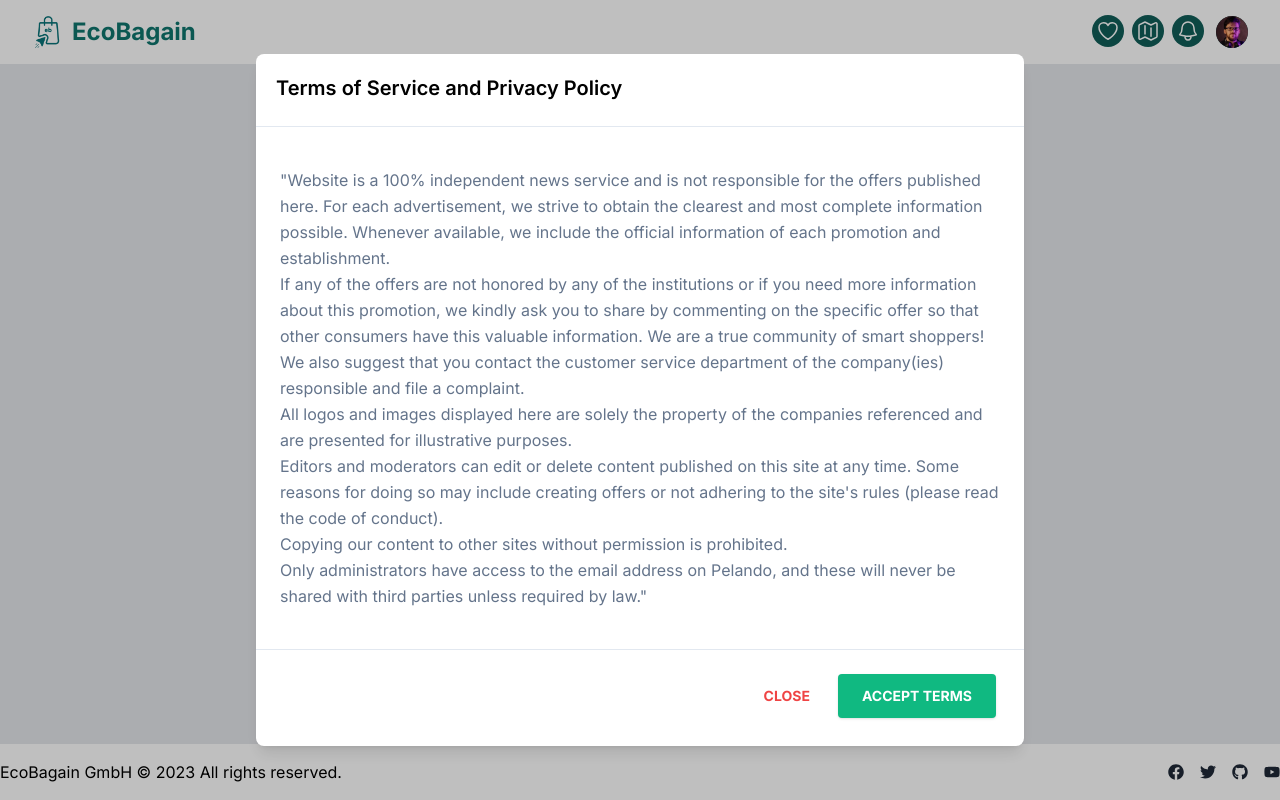
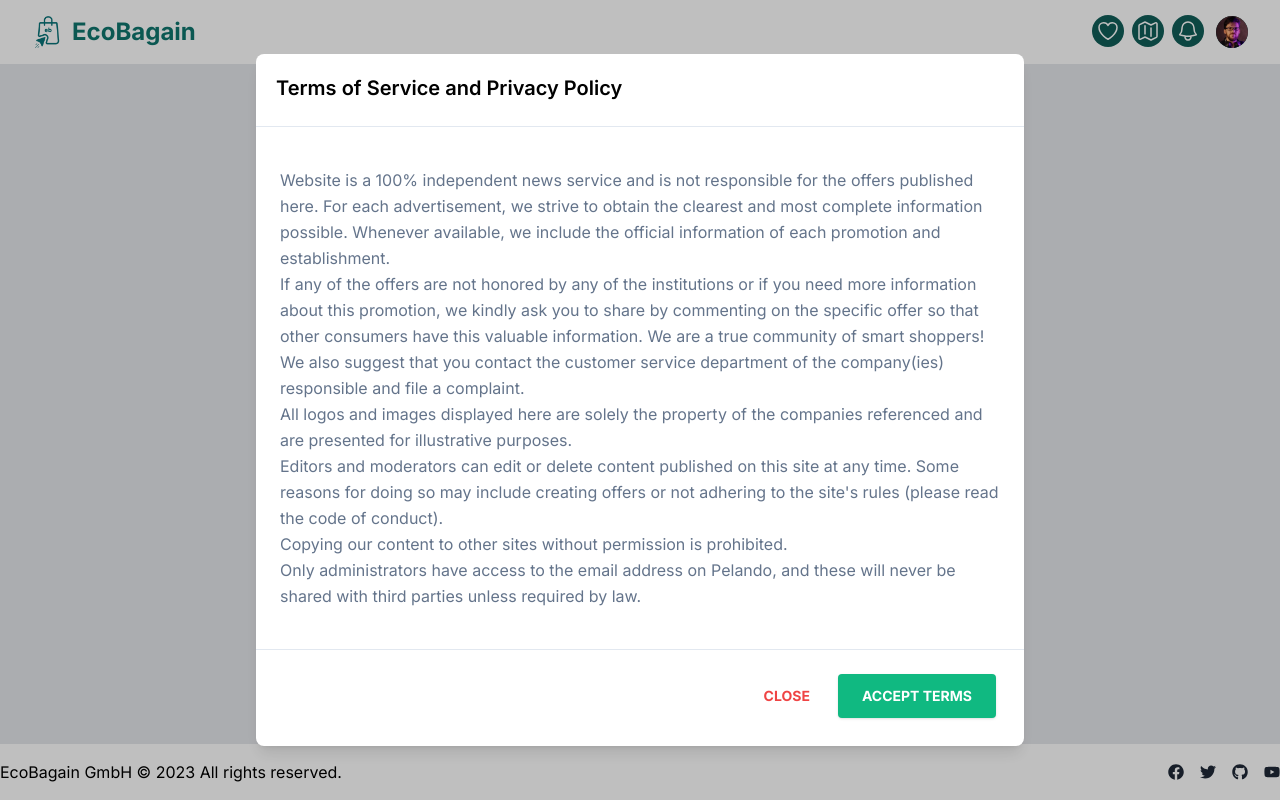
Before and after one commit to chingu-voyages/v45-tier3-team-42, a Next.js app: page / in a window 1280 px wide. Both pictures are taken after a click on the element "Terms of Service and Privacy Policy". Built offline with nearby package versions, Linux system fonts and the light colour scheme.

Commit message:
fix errors

```diff
--- a/src/app/components/modalTerms.tsx
+++ b/src/app/components/modalTerms.tsx
@@ -29,17 +29,17 @@ const Modal: React.FC<ModalProps> = ({ showModal, closeModal }) => {
             </div>
             <div className="relative p-6 flex-auto">
               <p className="my-4 text-slate-500 text-md leading-relaxed">
-                "Website is a 100% independent news service and is not responsible for the offers published here. For each advertisement, we strive to obtain the clearest and most complete information possible. Whenever available, we include the official information of each promotion and establishment.
+                Website is a 100% independent news service and is not responsible for the offers published here. For each advertisement, we strive to obtain the clearest and most complete information possible. Whenever available, we include the official information of each promotion and establishment.
 
                 <br /> If any of the offers are not honored by any of the institutions or if you need more information about this promotion, we kindly ask you to share by commenting on the specific offer so that other consumers have this valuable information. We are a true community of smart shoppers! We also suggest that you contact the customer service department of the company(ies) responsible and file a complaint.
 
                 <br /> All logos and images displayed here are solely the property of the companies referenced and are presented for illustrative purposes.
 
-                <br /> Editors and moderators can edit or delete content published on this site at any time. Some reasons for doing so may include creating offers or not adhering to the site's rules (please read the code of conduct).
+                <br /> Editors and moderators can edit or delete content published on this site at any time. Some reasons for doing so may include creating offers or not adhering to the site&apos;s rules (please read the code of conduct).
 
                 <br /> Copying our content to other sites without permission is prohibited.
 
-                <br />  Only administrators have access to the email address on Pelando, and these will never be shared with third parties unless required by law."
+                <br />  Only administrators have access to the email address on Pelando, and these will never be shared with third parties unless required by law.
               </p>
             </div>
             <div className="flex items-center justify-end p-6 border-t border-solid border-slate-200 rounded-b">
```
Also changed, not shown: 1 other file (tests, documents, lock files or other folders).
